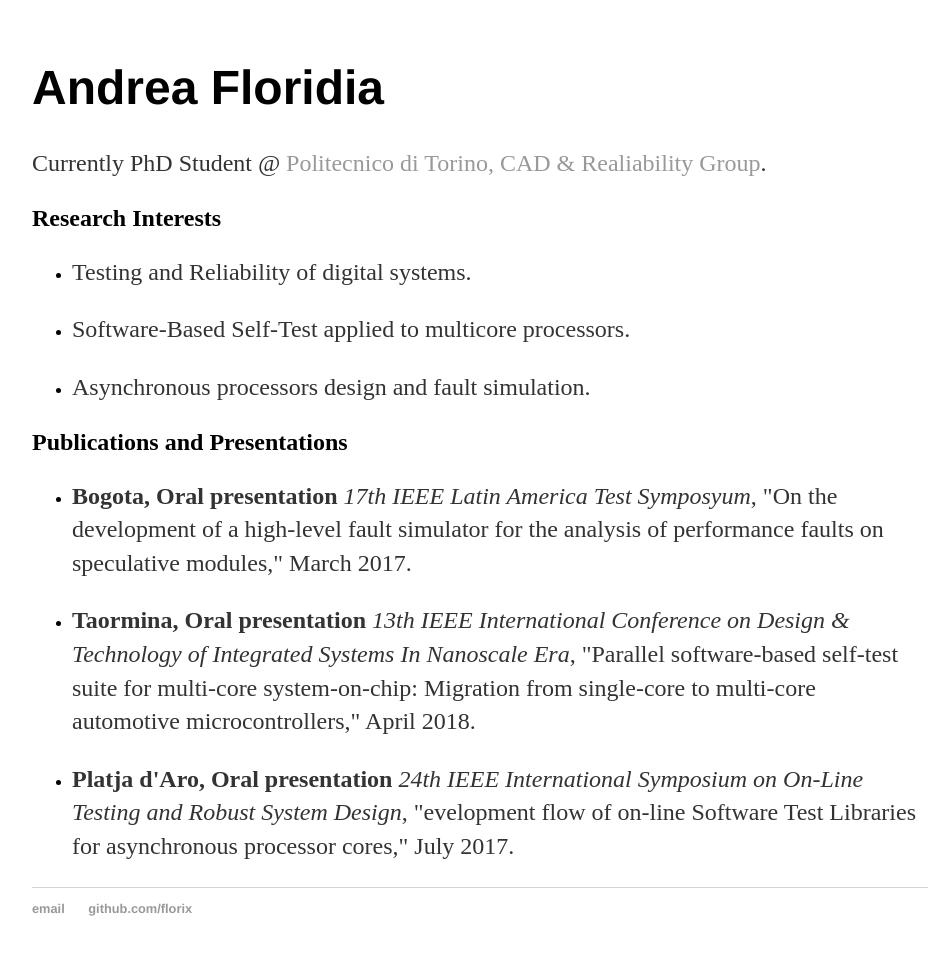
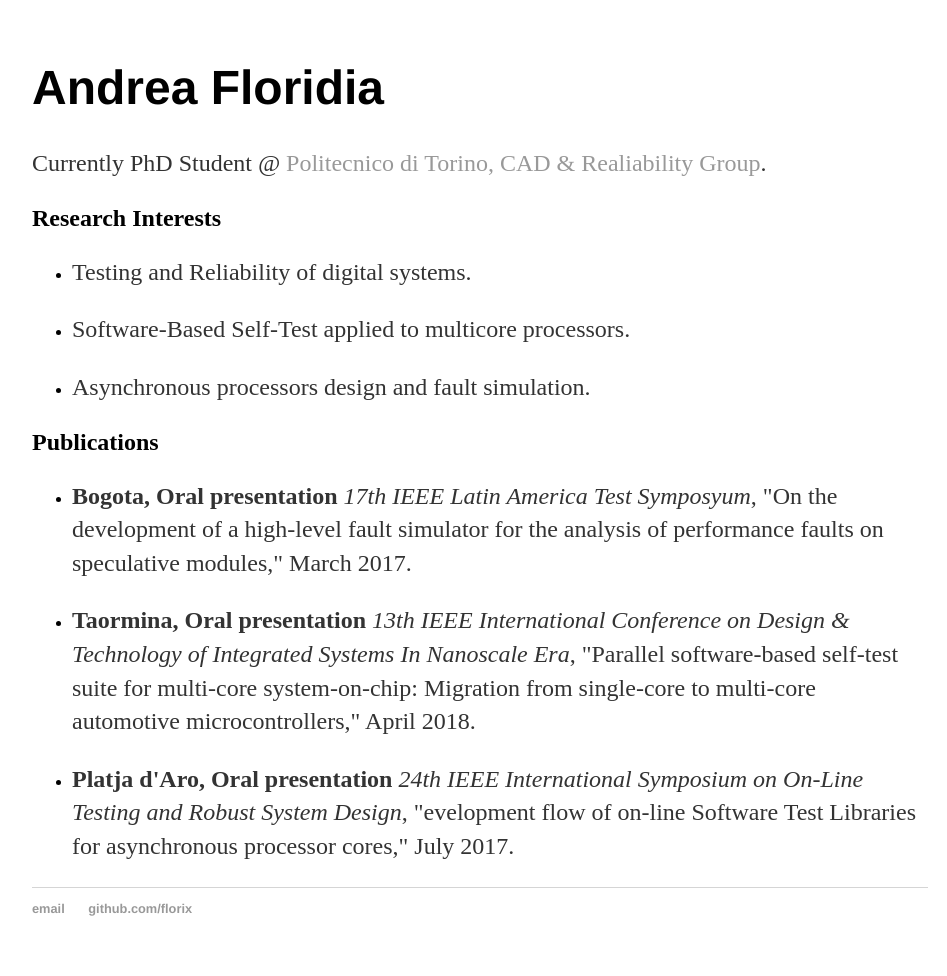
Before and after one commit to florix/florix.github.io, a Jekyll site: the page built from index.html, in a window 1280 px wide. Shown: the whole page, without its empty margins (160-1107 px from the left). Built offline with Jekyll 4.4.1, drawn with Linux system fonts in a browser that asks for light colours.

Commit message:
Update index.html

```diff
--- a/index.html
+++ b/index.html
@@ -15,7 +15,7 @@ title: Andrea Floridia Homepage
 			<li> <p> Asynchronous processors design and fault simulation. </p> </li>
 		</ul>
 
-	<h2>Publications and Presentations</h2>
+	<h2>Publications </h2>
 		<ul>
 		<li> <p><strong>Bogota, Oral presentation </strong> <em>17th IEEE Latin America Test Symposyum</em>, "On the development of a high-level fault simulator for the analysis of performance faults on speculative modules," March 2017.</p> </li>
 		<li> <p><strong>Taormina, Oral presentation </strong> <em> 13th IEEE International Conference on Design & Technology of Integrated Systems In Nanoscale Era</em>, "Parallel software-based self-test suite for multi-core system-on-chip: Migration from single-core to multi-core automotive microcontrollers," April 2018.</p> </li>
```
